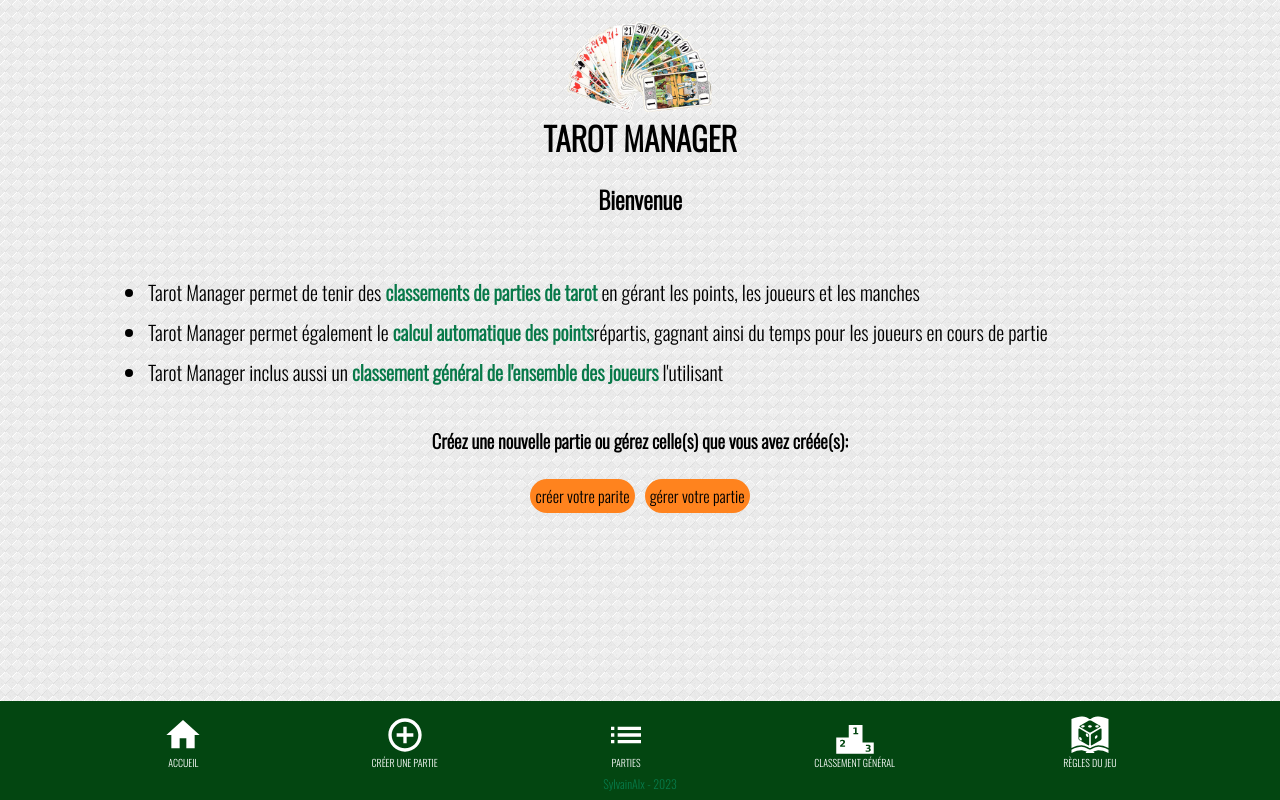
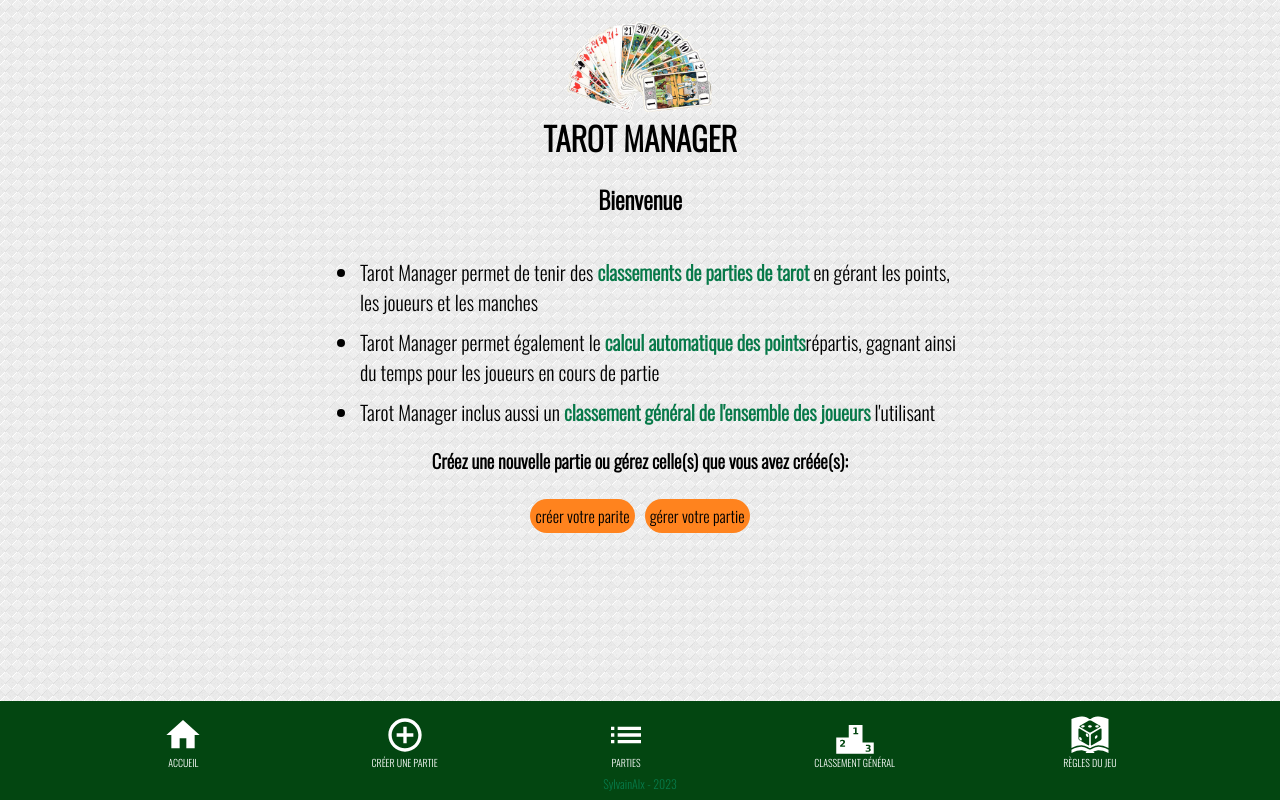
Before and after one commit to SylvainAlx/tarot-manager, a Next.js app: page / in a window 1280 px wide. Built offline with nearby package versions, Linux system fonts and the light colour scheme.

Commit message:
recenter ul

```diff
--- a/src/styles/styles.scss
+++ b/src/styles/styles.scss
@@ -244,7 +244,9 @@ body {
 
     }
     ul {
+      margin: 0 auto;
       width: 80%;
+      max-width: 600px;
       font-size: 20px;
       display: flex;
       flex-direction: column;
```
